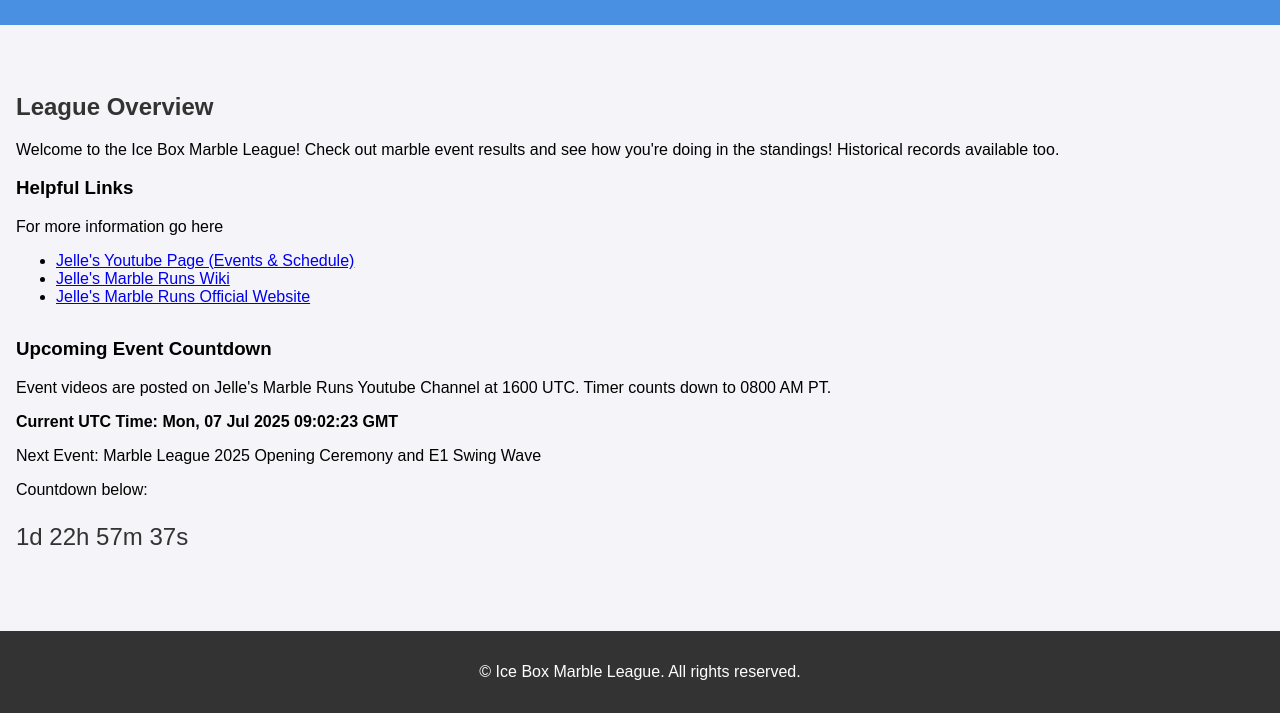
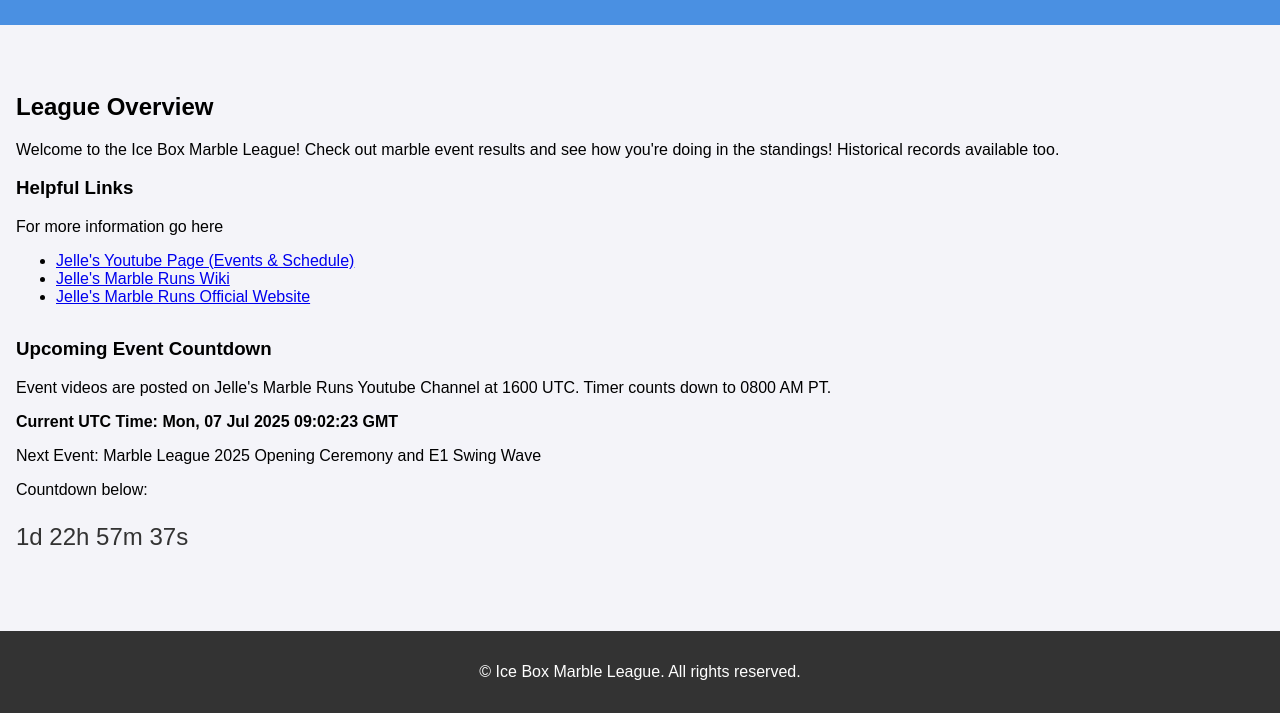
Before and after one commit to auwright/ice-box-marble-league, a plain HTML site: page index.html in a window 1280 px wide. Shown: the part 87-800 px from the top of the page. Drawn offline with Linux system fonts and the light colour scheme.

Commit message:
Update styles.css

```diff
--- a/styles.css
+++ b/styles.css
@@ -84,10 +84,6 @@ nav a:hover {
   margin-bottom: 2rem;
 }
 
-h2 {
-  color: #333;
-}
-
 footer {
   background: #333;
   color: white;
```
